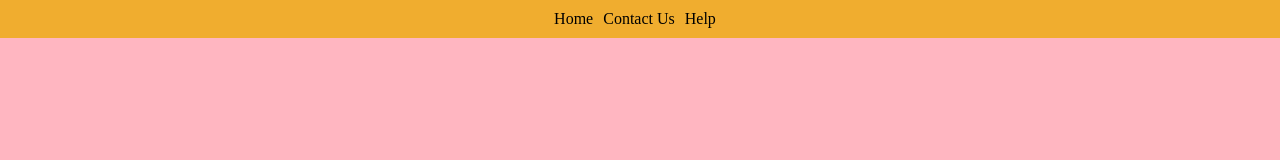
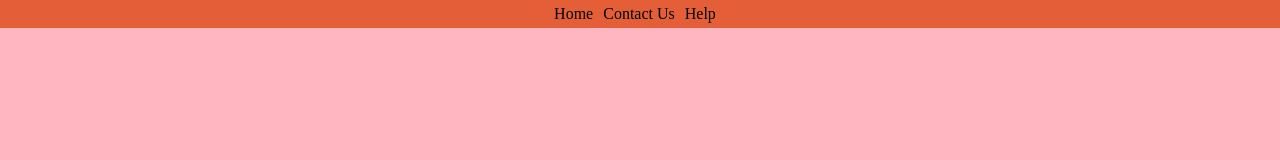
Before and after one commit to Star1One/StarCode, a website: page page.html in a window 1280 px wide. Drawn offline with Linux system fonts and the light colour scheme.

Commit message:
change color

```diff
--- a/page.html
+++ b/page.html
@@ -21,11 +21,11 @@
 
 <body>
 
-    <div style="background-color: rgb(240, 173, 47);">
+    <div style="background-color: rgb(228, 95, 55);">
 
         <header>
             <nav>
-                <ul style="list-style: none; display: flex; direction: ltr; margin: 0px; justify-content: center; padding: 10px;">
+                <ul style="list-style: none; display: flex; direction: ltr; margin: 0px; justify-content: center; padding: 5px;">
                     <li style="margin-right: 10px;">Home</li>
                     <li style="margin-right: 10px;">Contact Us</li>
                     <li style="margin-right: 10px;">Help</li>
```
